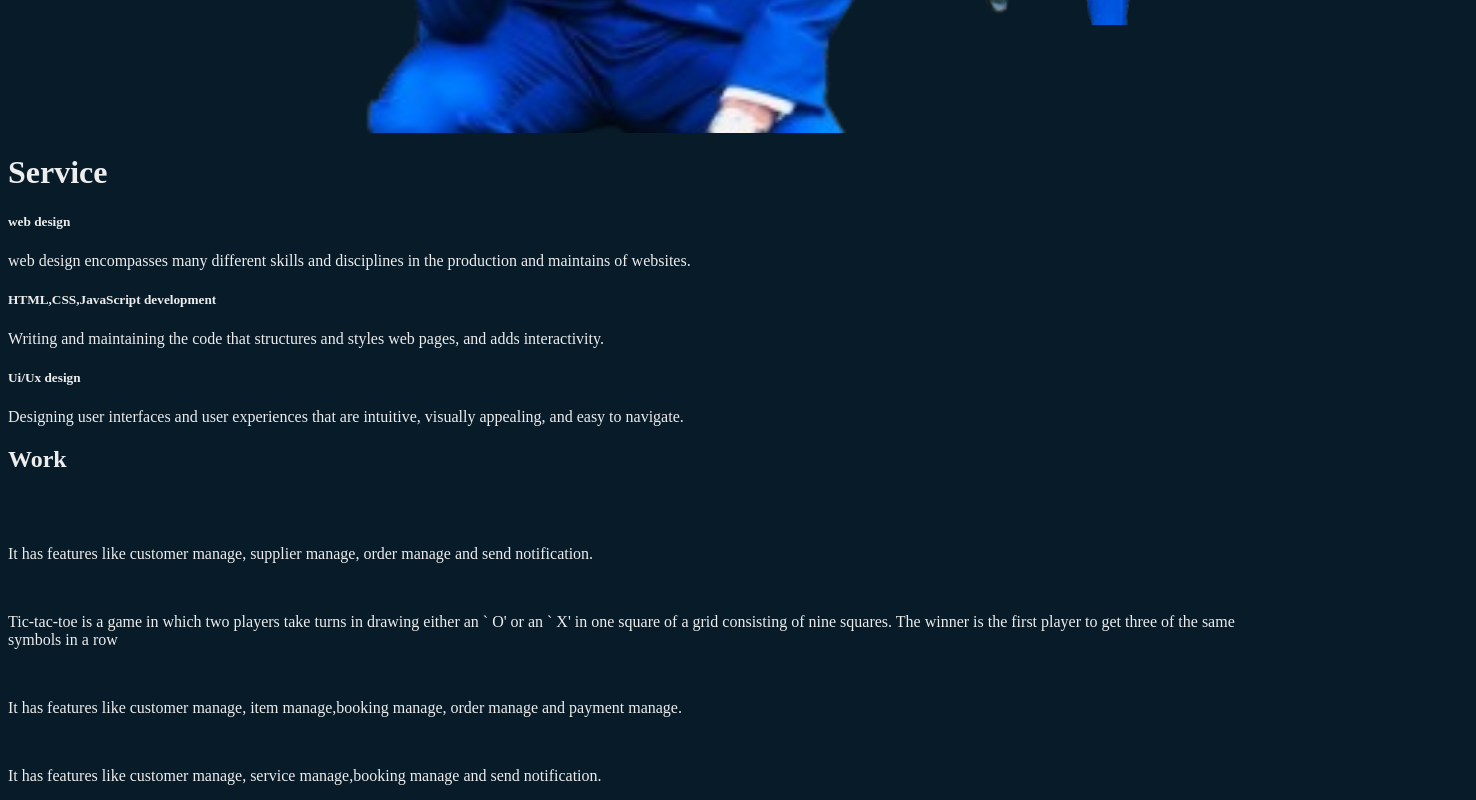
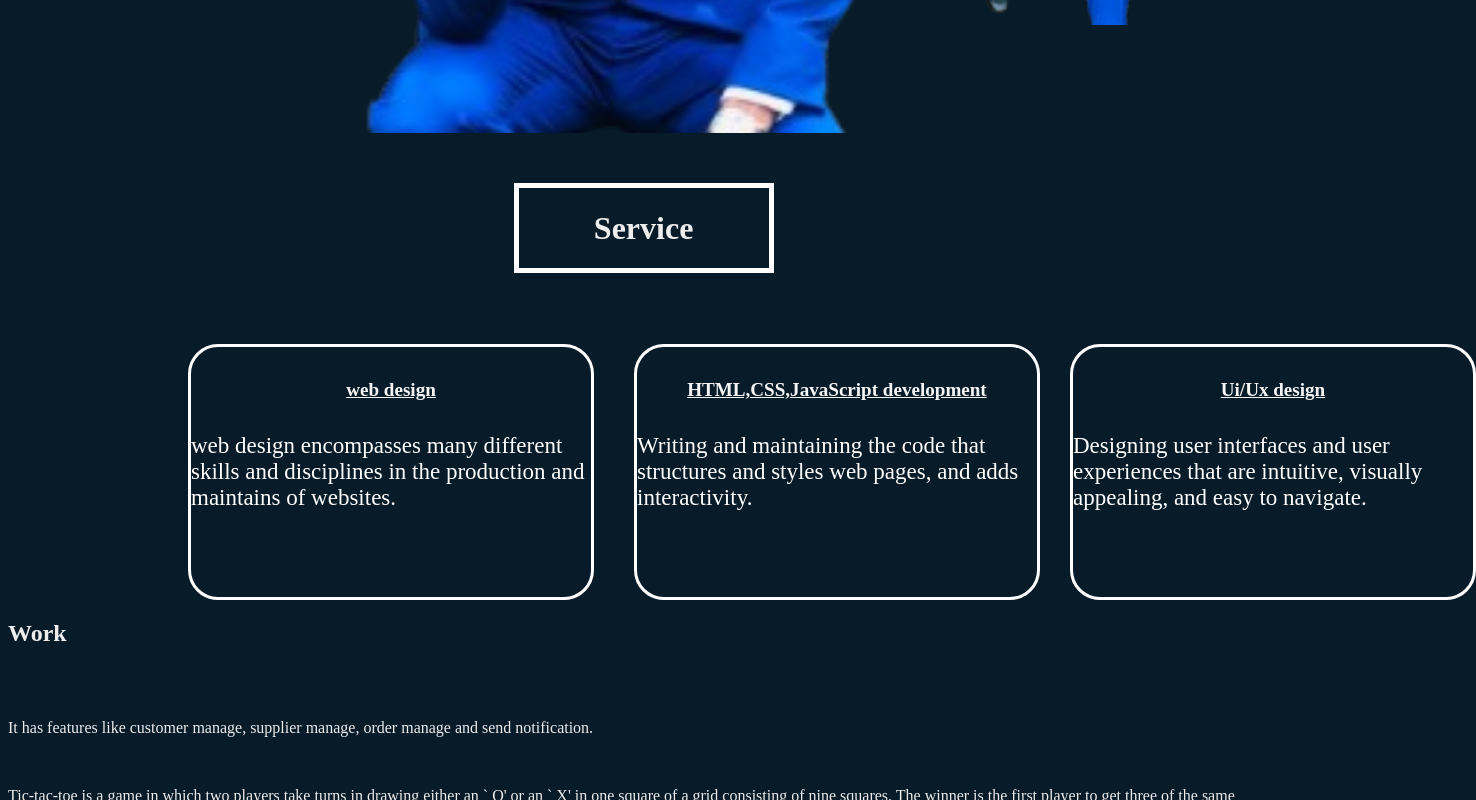
Before and after one commit to ShehanNethsara/My-Portfolio, a plain HTML site: page index.html in a window 1280 px wide. Shown: the part 675-1475 px from the top of the page, 1476 px wide, since content can reach past the window. Drawn offline with Linux system fonts and the light colour scheme; files whose address does not match are found by name.

Commit message:
create service

```diff
--- a/style/style.css
+++ b/style/style.css
@@ -98,3 +98,76 @@ body{
     background: #081b29;
     opacity: .8;
 }
+
+.Service{
+    position: relative;
+    display: grid;
+    width: 100%;
+    grid-template-columns: repeat(3,1fr);
+}
+
+.Service > div{
+    border: solid white;
+    height: 250px;
+    width: 400px;
+    background-color:#081b29;
+    margin-left: 150px;
+    color: white;
+    font-size: 23px;
+    margin-top: 50px;
+    border-radius: 30px;
+}
+
+
+.Service>div:nth-child(1){
+    position: relative;
+    left: 30px;
+}
+
+.Service>div:nth-child(2){
+    position: relative;
+    left: -80px;
+}
+
+.Service>div:nth-child(3){
+    position: relative;
+    left: -200px;
+}
+
+
+
+.Service>div>h5{
+    color: whitesmoke;
+    text-align: center;
+    text-decoration: underline;
+}
+
+.Service>div>p{
+    margin-top: 20px;
+}
+
+.Service > div:hover{
+    scale: 1.1;
+    color: black;
+    background-color: cyan;
+    filter: drop-shadow(2px 2px 40px #60ebec);
+
+}
+
+.Service>div>h5:hover{
+    color: black;
+}
+
+
+
+
+
+#service {
+    border: 5px solid white;
+    width: 250px;
+    height: 80px;
+    text-align: center;
+    align-content: center;
+    margin-top: 50px;
+    margin-left: 40%;
+}
```
Also changed, not shown: index.html (+1 -1 lines).
